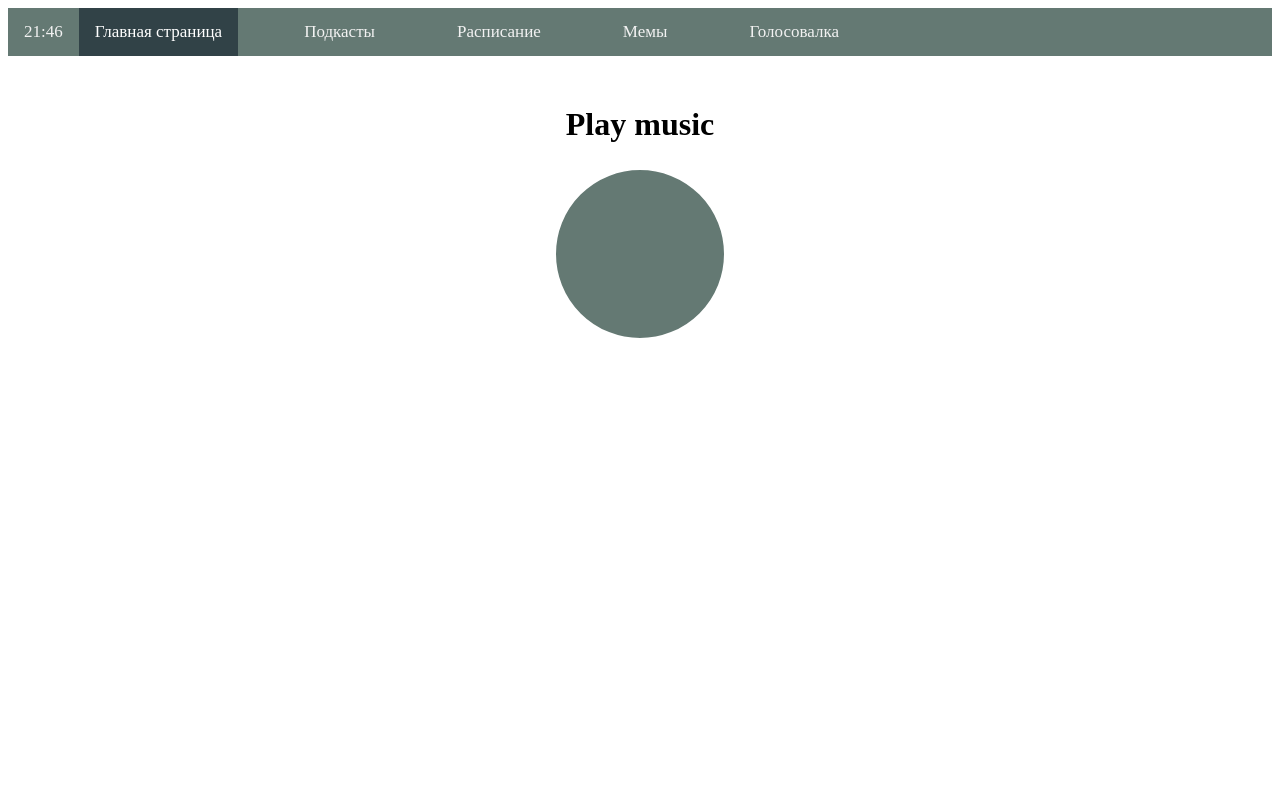
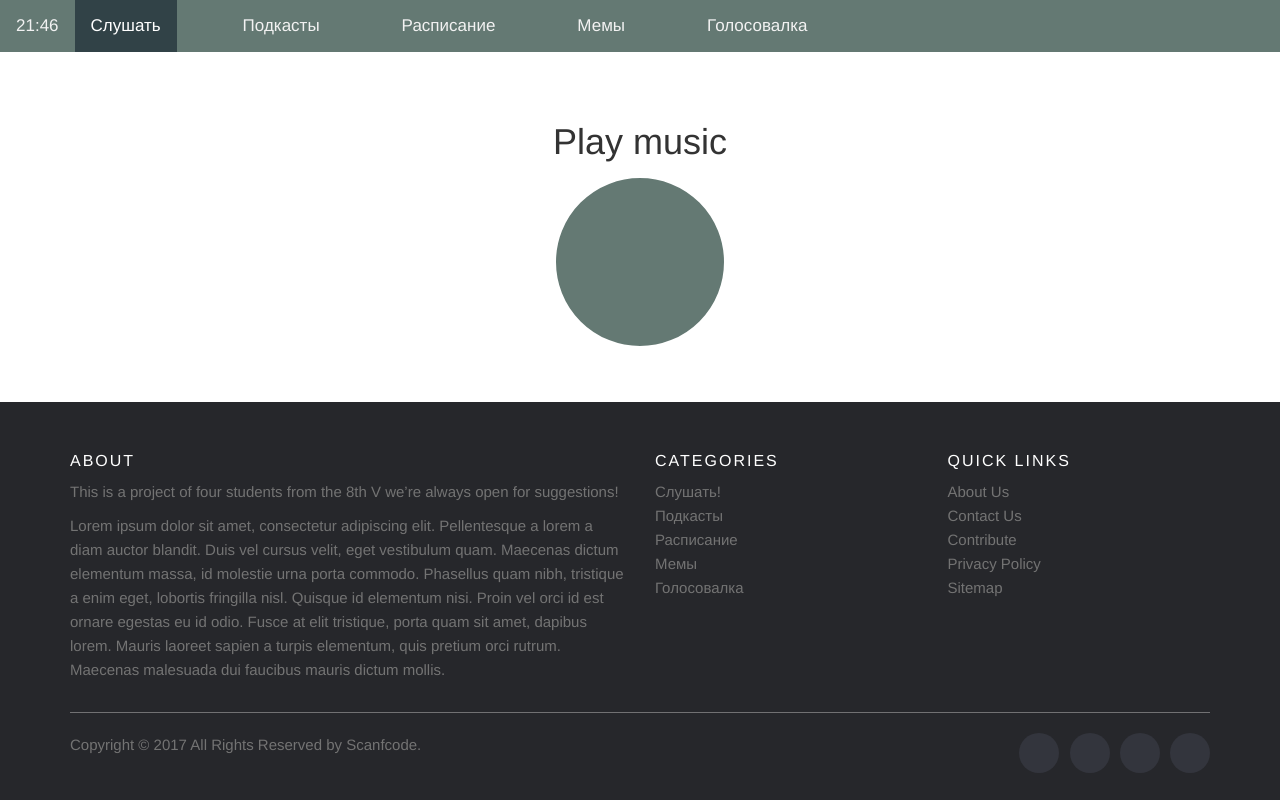
Before and after one commit to Vladikasik/Radio-1535, a PHP site: page / in a window 1280 px wide. Run offline with PHP 8.4, Linux system fonts and the light colour scheme.

Commit message:
Footer + links

```diff
--- /dev/null
+++ b/footer.php
@@ -0,0 +1,69 @@
+<meta charset="utf-8">
+
+<head>
+
+  <link rel="stylesheet" type="text/css" href="style-footer.css">
+
+  <!-- Latest compiled and minified CSS -->
+<link rel="stylesheet" href="https://maxcdn.bootstrapcdn.com/bootstrap/3.3.7/css/bootstrap.min.css" integrity="sha384-BVYiiSIFeK1dGmJRAkycuHAHRg32OmUcww7on3RYdg4Va+PmSTsz/K68vbdEjh4u" crossorigin="anonymous">
+
+</head>
+
+<body>
+
+  <!-- Site footer -->
+  <footer class="site-footer">
+    <div class="container">
+      <div class="row">
+        <div class="col-sm-12 col-md-6">
+          <h6>About</h6>
+          <p class="text-justify">This is a project of four students from the 8th V we’re always open for suggestions!</p>
+          <p>Lorem ipsum dolor sit amet, consectetur adipiscing elit. Pellentesque a lorem a diam auctor blandit. Duis vel cursus velit, eget vestibulum quam. Maecenas dictum elementum massa, id molestie urna porta commodo. Phasellus quam nibh, tristique a enim eget, lobortis fringilla nisl. Quisque id elementum nisi. Proin vel orci id est ornare egestas eu id odio. Fusce at elit tristique, porta quam sit amet, dapibus lorem. Mauris laoreet sapien a turpis elementum, quis pretium orci rutrum. Maecenas malesuada dui faucibus mauris dictum mollis.
+          </p>
+        </div>
+
+        <div class="col-xs-6 col-md-3">
+          <h6>Categories</h6>
+          <ul class="footer-links">
+             <li><a href="http://scanfcode.com/category/front-end-development/">Слушать!</a></li>
+            <li><a href="http://scanfcode.com/category/back-end-development/">Подкасты</a></li>
+            <li><a href="http://scanfcode.com/category/java-programming-language/">Расписание</a></li>
+            <li><a href="http://scanfcode.com/category/android/">Мемы</a></li>
+            <li><a href="http://scanfcode.com/category/templates/">Голосовалка</a></li>
+          </ul>
+        </div>
+
+        <div class="col-xs-6 col-md-3">
+          <h6>Quick Links</h6>
+          <ul class="footer-links">
+            <li><a href="http://scanfcode.com/about/">About Us</a></li>
+            <li><a href="http://scanfcode.com/contact/">Contact Us</a></li>
+            <li><a href="http://scanfcode.com/contribute-at-scanfcode/">Contribute</a></li>
+            <li><a href="http://scanfcode.com/privacy-policy/">Privacy Policy</a></li>
+            <li><a href="http://scanfcode.com/sitemap/">Sitemap</a></li>
+          </ul>
+        </div>
+      </div>
+      <hr>
+    </div>
+    <div class="container">
+      <div class="row">
+        <div class="col-md-8 col-sm-6 col-xs-12">
+          <p class="copyright-text">Copyright &copy; 2017 All Rights Reserved by
+       <a href="#">Scanfcode</a>.
+          </p>
+        </div>
+
+        <div class="col-md-4 col-sm-6 col-xs-12">
+          <ul class="social-icons">
+            <li><a class="facebook" href="#"><i class="fa fa-facebook"></i></a></li>
+            <li><a class="twitter" href="#"><i class="fa fa-twitter"></i></a></li>
+            <li><a class="dribbble" href="#"><i class="fa fa-dribbble"></i></a></li>
+            <li><a class="linkedin" href="#"><i class="fa fa-linkedin"></i></a></li>
+          </ul>
+        </div>
+      </div>
+    </div>
+</footer>
+
+</body>
--- a/index.html
+++ /dev/null
@@ -1,34 +0,0 @@
-<meta charset="utf-8">
-
-<html>
-
-	<head>
-
-		<title>Radio 1535</title>
-
-		<link rel="stylesheet" type="text/css" href="style.css">
-		<script type="text/javascript" src="clock.js"></script>
-
-	</head>
-
-	<body onload="startTime()">
-
-		<div class="topnav">
-			<div id='menu-clock'><div id="txt"></div></div>
-  			<a class="active" href="index.html">Главная страница</a>
-  			<a href="podcast.html">Подкасты</a>
-  			<a href="schedule.html">Расписание</a>
-  			<a href="memes.html">Мемы</a>
-  			<a href="vote.html">Голосовалка</a>
-		</div>
-
-		<div id="main-container">
-
-				<h1>Play music</h1>
-
-				<a href="#" class="round-button"><i class="fa fa-play fa-2x"></i></a>
-		</div>
-
-	</body>
-
-</html>
--- /dev/null
+++ b/index.php
@@ -0,0 +1,38 @@
+<meta charset="utf-8">
+
+<html>
+
+	<head>
+
+		<title>Radio 1535</title>
+
+		<link rel="stylesheet" type="text/css" href="style.css">
+		<script type="text/javascript" src="clock.js"></script>
+
+	</head>
+
+	<body onload="startTime()">
+
+		<div class="topnav">
+			<div id='menu-clock'><div id="txt"></div></div>
+  			<a class="active" href="index.php">Слушать</a>
+  			<a href="podcast.html">Подкасты</a>
+  			<a href="schedule.html">Расписание</a>
+  			<a href="memes.html">Мемы</a>
+  			<a href="vote.html">Голосовалка</a>
+		</div>
+
+		<div id="main-container">
+
+				<h1>Play music</h1>
+
+				<a href="#" class="round-button"><i class="fa fa-play fa-2x"></i></a>
+		</div>
+
+	<?php
+		include("footer.php");
+	?>
+
+	</body>
+
+</html>
--- a/memes.html
+++ b/memes.html
@@ -15,7 +15,7 @@
 
 		<div class="topnav">
 			<div id='menu-clock'><div id="txt"></div></div>
-  			<a href="index.html">Главная страница</a>
+  			<a href="index.php">Слушать</a>
   			<a href="podcast.html">Подкасты</a>
   			<a href="schedule.html">Расписание</a>
   			<a class="active" href="memes.html">Мемы</a>
--- a/podcast.html
+++ b/podcast.html
@@ -15,7 +15,7 @@
 
 		<div class="topnav">
 			<div id='menu-clock'><div id="txt"></div></div>
-  			<a href="index.html">Главная страница</a>
+  			<a href="index.php">Слушать</a>
   			<a class="active" href="podcast.html">Подкасты</a>
   			<a href="schedule.html">Расписание</a>
   			<a href="memes.html">Мемы</a>
--- a/schedule.html
+++ b/schedule.html
@@ -15,7 +15,7 @@
 
 		<div class="topnav">
 			<div id='menu-clock'><div id="txt"></div></div>
-  			<a href="index.html">Главная страница</a>
+  			<a href="index.php">Слушать</a>
   			<a href="podcast.html">Подкасты</a>
   			<a class="active" href="schedule.html">Расписание</a>
   			<a href="memes.html">Мемы</a>
--- /dev/null
+++ b/style-footer.css
@@ -0,0 +1,168 @@
+body{
+  font-size: 12px;
+  min-height: 100%;
+}
+
+.site-footer
+{
+  background-color:#26272b;
+  padding:45px 0 20px;
+  font-size:15px;
+  line-height:24px;
+  color:#737373;
+}
+.site-footer hr
+{
+  border-top-color:#bbb;
+  opacity:0.5
+}
+.site-footer hr.small
+{
+  margin:20px 0
+}
+.site-footer h6
+{
+  color:#fff;
+  font-size:16px;
+  text-transform:uppercase;
+  margin-top:5px;
+  letter-spacing:2px
+}
+.site-footer a
+{
+  color:#737373;
+}
+.site-footer a:hover
+{
+  color:#3366cc;
+  text-decoration:none;
+}
+.footer-links
+{
+  padding-left:0;
+  list-style:none
+}
+.footer-links li
+{
+  display:block
+}
+.footer-links a
+{
+  color:#737373
+}
+.footer-links a:active,.footer-links a:focus,.footer-links a:hover
+{
+  color:#3366cc;
+  text-decoration:none;
+}
+.footer-links.inline li
+{
+  display:inline-block
+}
+.site-footer .social-icons
+{
+  text-align:right
+}
+.site-footer .social-icons a
+{
+  width:40px;
+  height:40px;
+  line-height:40px;
+  margin-left:6px;
+  margin-right:0;
+  border-radius:100%;
+  background-color:#33353d
+}
+.copyright-text
+{
+  margin:0
+}
+@media (max-width:991px)
+{
+  .site-footer [class^=col-]
+  {
+    margin-bottom:30px
+  }
+}
+@media (max-width:767px)
+{
+  .site-footer
+  {
+    padding-bottom:0
+  }
+  .site-footer .copyright-text,.site-footer .social-icons
+  {
+    text-align:center
+  }
+}
+.social-icons
+{
+  padding-left:0;
+  margin-bottom:0;
+  list-style:none
+}
+.social-icons li
+{
+  display:inline-block;
+  margin-bottom:4px
+}
+.social-icons li.title
+{
+  margin-right:15px;
+  text-transform:uppercase;
+  color:#96a2b2;
+  font-weight:700;
+  font-size:13px
+}
+.social-icons a{
+  background-color:#eceeef;
+  color:#818a91;
+  font-size:16px;
+  display:inline-block;
+  line-height:44px;
+  width:44px;
+  height:44px;
+  text-align:center;
+  margin-right:8px;
+  border-radius:100%;
+  -webkit-transition:all .2s linear;
+  -o-transition:all .2s linear;
+  transition:all .2s linear
+}
+.social-icons a:active,.social-icons a:focus,.social-icons a:hover
+{
+  color:#fff;
+  background-color:#29aafe
+}
+.social-icons.size-sm a
+{
+  line-height:34px;
+  height:34px;
+  width:34px;
+  font-size:14px
+}
+.social-icons a.facebook:hover
+{
+  background-color:#3b5998
+}
+.social-icons a.twitter:hover
+{
+  background-color:#00aced
+}
+.social-icons a.linkedin:hover
+{
+  background-color:#007bb6
+}
+.social-icons a.dribbble:hover
+{
+  background-color:#ea4c89
+}
+@media (max-width:767px)
+{
+  .social-icons li.title
+  {
+    display:block;
+    margin-right:0;
+    font-weight:600
+  }
+}
--- a/style.css
+++ b/style.css
@@ -1,3 +1,9 @@
+body{
+  min-height: 100%;
+  display: grid;
+  grid-template-rows: auto 1fr auto;
+}
+
 /* Add a black background color to the top navigation */
 .topnav {
   margin-bottom: 50;
--- a/vote.html
+++ b/vote.html
@@ -15,7 +15,7 @@
 
 		<div class="topnav">
 			<div id='menu-clock'><div id="txt"></div></div>
-  			<a href="index.html">Главная страница</a>
+  			<a href="index.php">Слушать</a>
   			<a href="podcast.html">Подкасты</a>
   			<a href="schedule.html">Расписание</a>
   			<a href="memes.html">Мемы</a>
```
